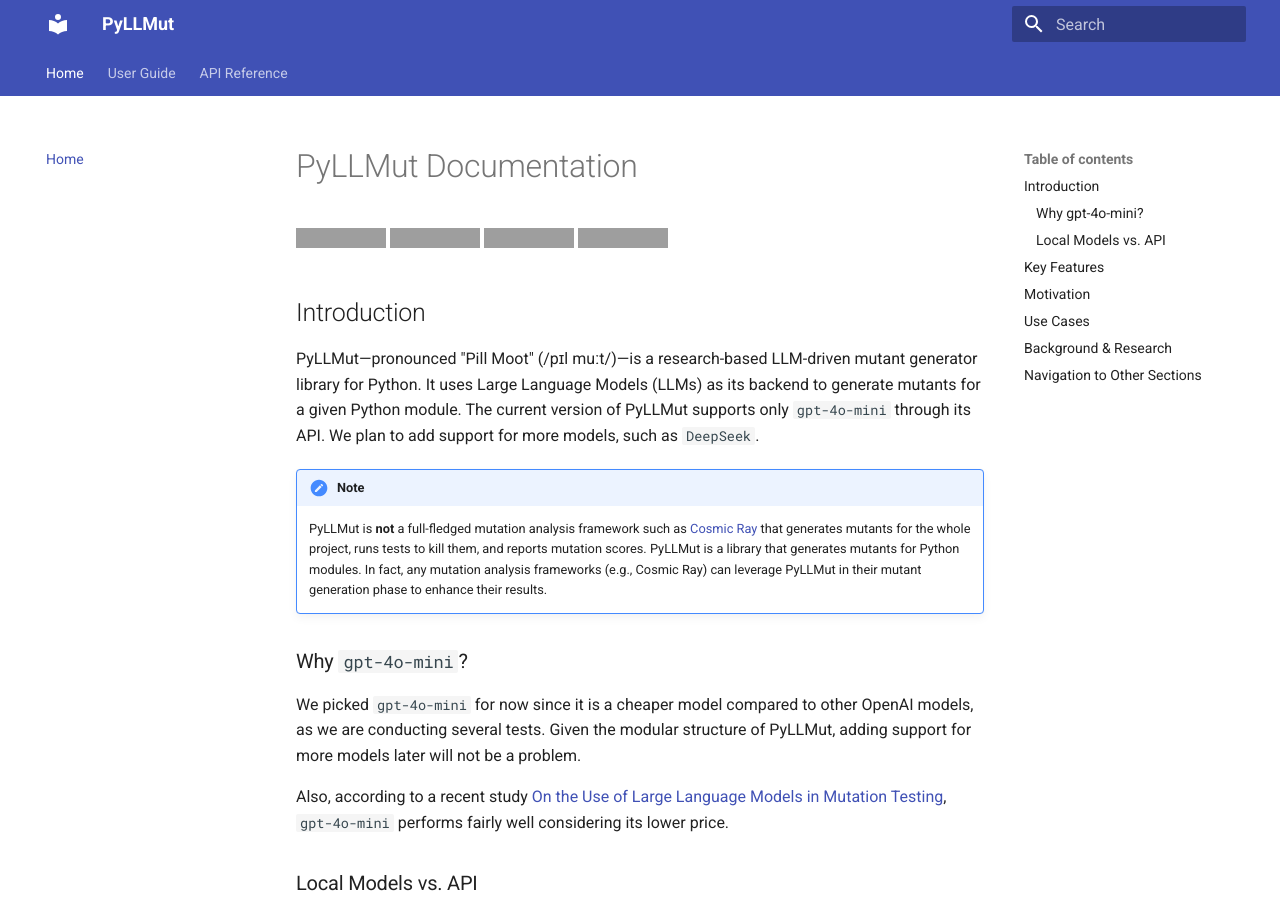
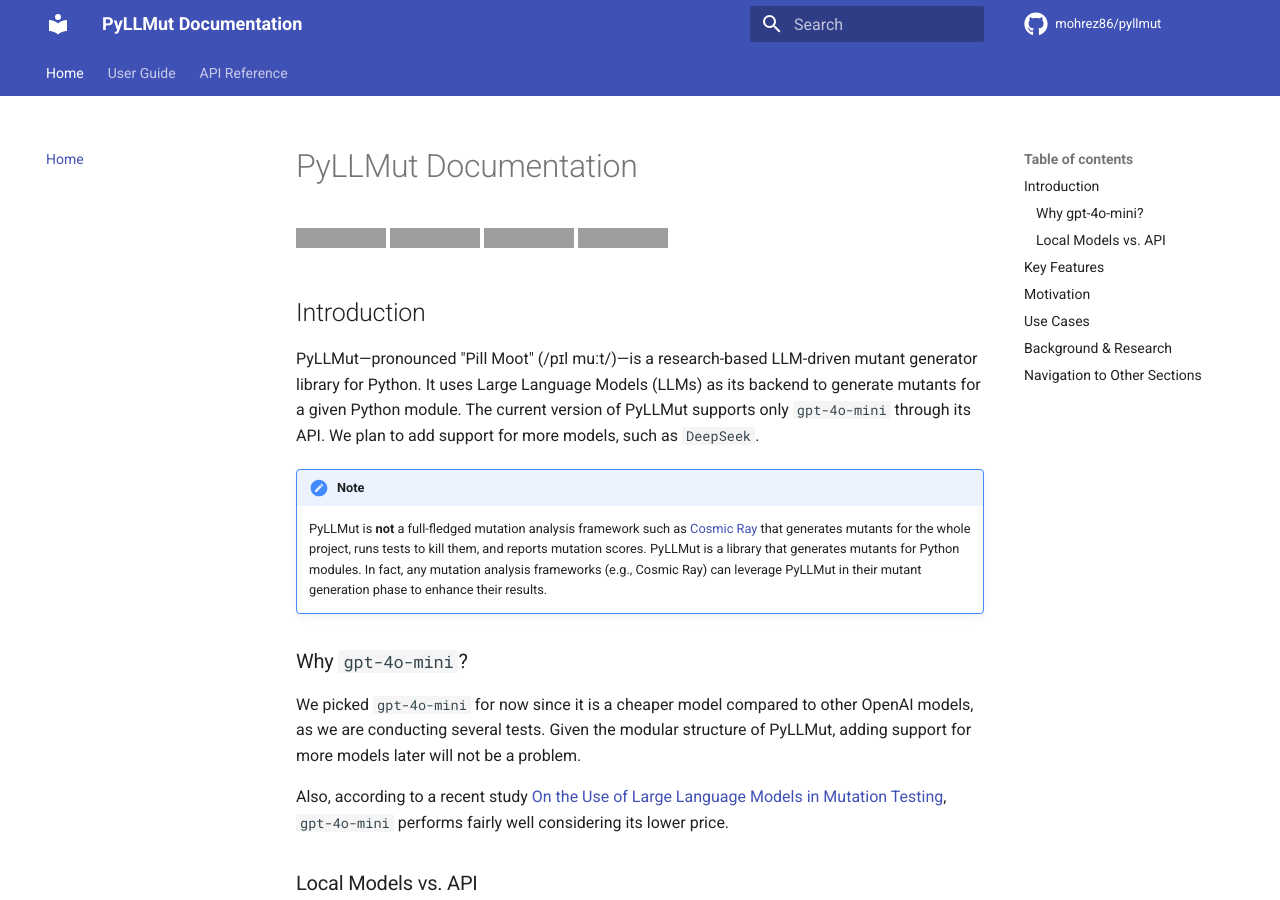
Before and after one commit to mohrez86/pyllmut, an MkDocs documentation site: the page built from docs/index.md, in a window 1280 px wide and 900 px high. Built offline with MkDocs 1.6.1 and Material for MkDocs 9.7.7, drawn with Linux system fonts in a browser that asks for light colours; comment, search, counter and statistics services are not loaded; grey boxes are pictures that could not be loaded.

Commit message:
Add GitHub info and back to top

```diff
--- a/mkdocs.yml
+++ b/mkdocs.yml
@@ -1,4 +1,4 @@
-site_name: PyLLMut
+site_name: PyLLMut Documentation
 
 nav:
   - Home: index.md
@@ -11,6 +11,8 @@
       - Mutant Info: api/mutant_info.md
       - Mutant Type (Enum): api/mutant_type.md
 
+repo_url: https://github.com/mohrez86/pyllmut
+repo_name: mohrez86/pyllmut
 
 #theme: readthedocs
 theme:
@@ -20,10 +22,10 @@
     - navigation.tabs
     - navigation.instant
     - navigation.sections  # Adds collapsible sub-sections in the sidebar
-#    - toc.integrate  # Moves the table of contents to the sidebar
     - content.code.copy
-#    - content.code.annotate  # Adds code annotation tooltips
-#    - content.action.edit  # Adds an "Edit this page" button if using GitHub/GitLab
+    - navigation.top
+  icon:
+    repo: fontawesome/brands/github
 
 markdown_extensions:
   - pymdownx.highlight
```
